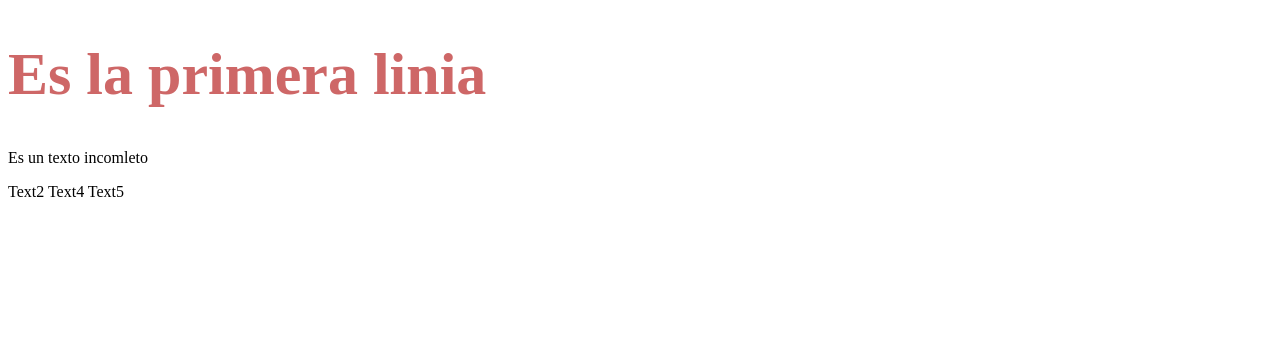
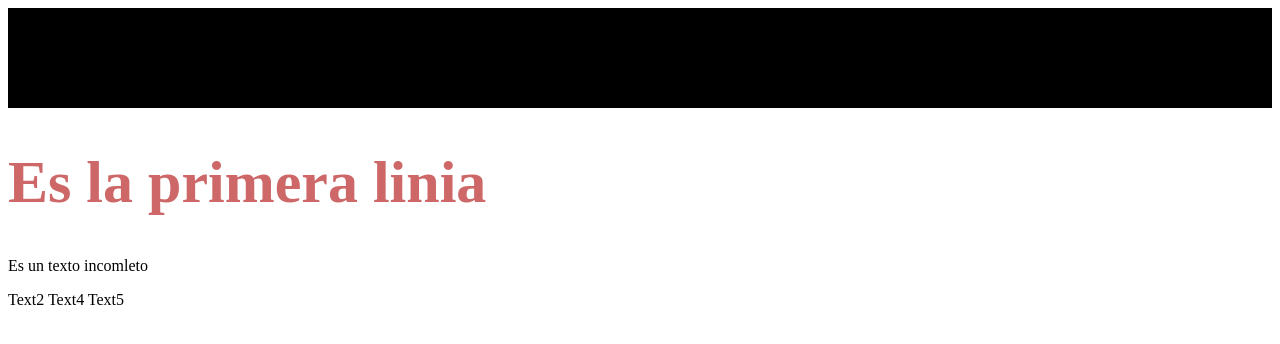
Before and after one commit to jsemcestovatel/first-project, a plain HTML site: page index.html in a window 1280 px wide. Drawn offline with Linux system fonts and the light colour scheme.

Commit message:
Added header

```diff
--- a/index.html
+++ b/index.html
@@ -8,6 +8,8 @@
     <title>GIT</title>
 </head>
 <body>
+  <header class="header"></header>
+
     <h1>Es la primera linia</h1>
     <p>Es un texto incomleto</p>
     <span>Text2</span>
--- a/styles/style.css
+++ b/styles/style.css
@@ -1,4 +1,13 @@
+bnody {
+  margin: 0;
+}
+
 h1 {
     font-size: 60px;
     color: #ce6767;
 }
+
+.header {
+  height: 100px;
+  background-color: #000;
+}
```
